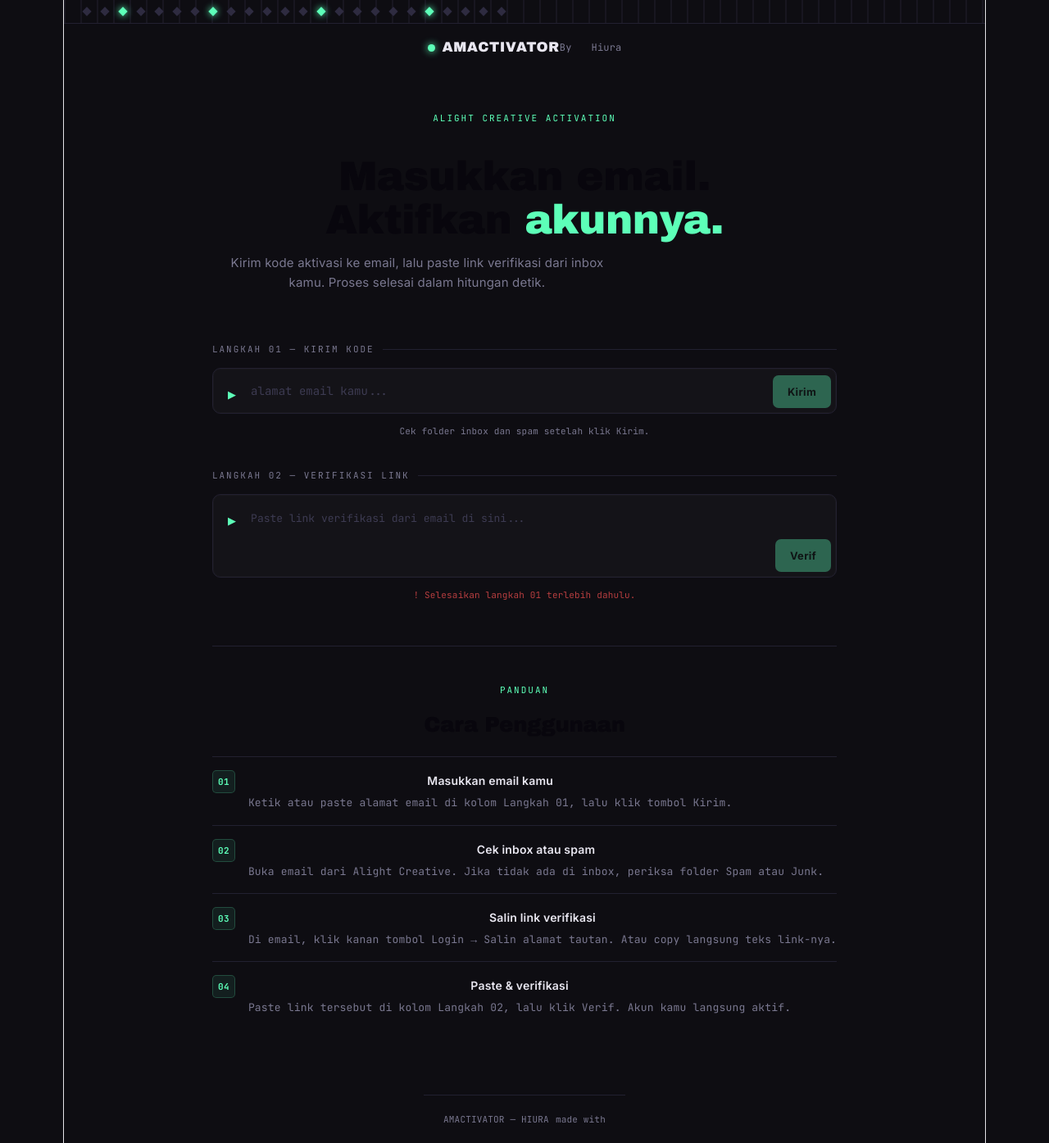
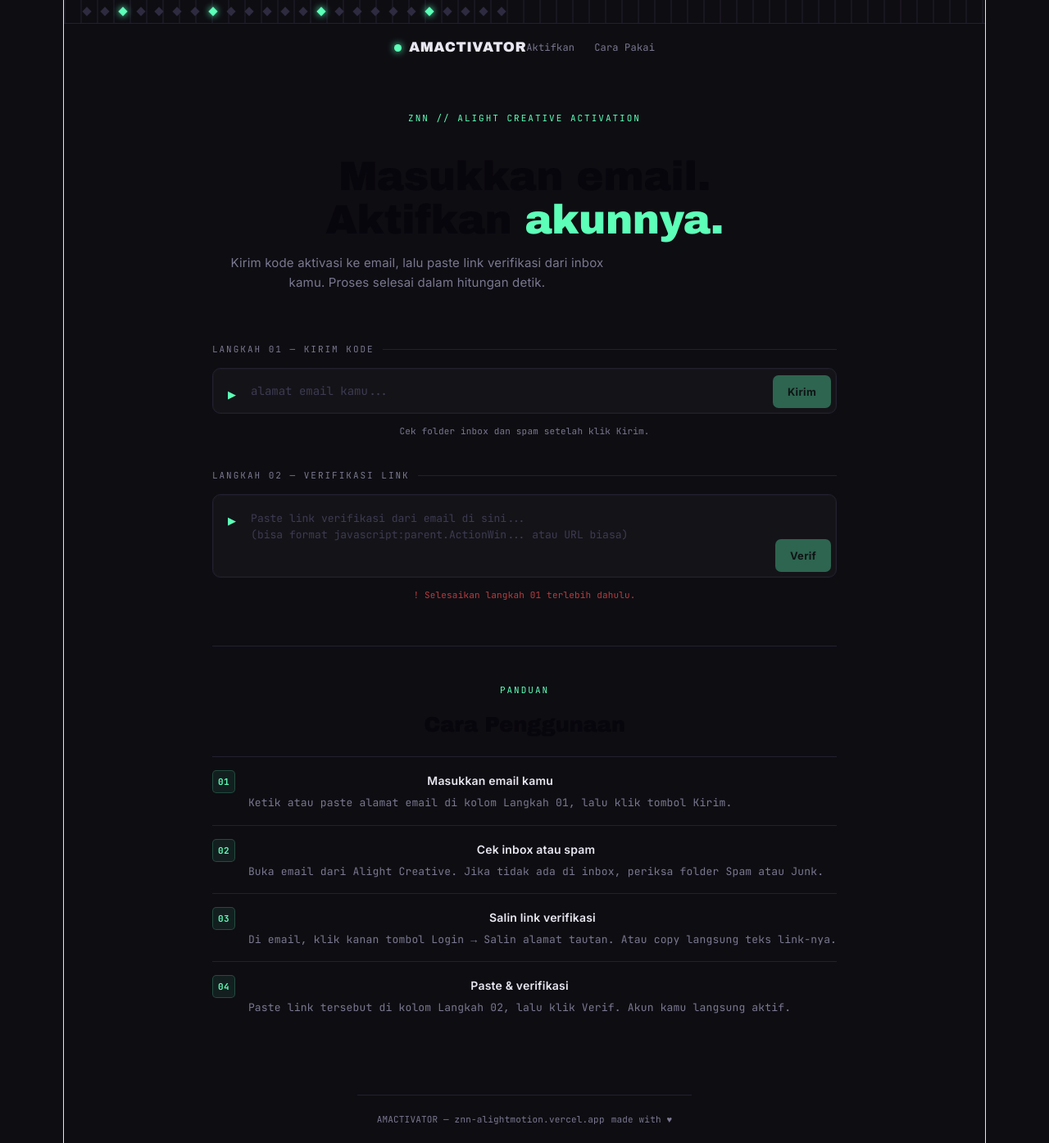
Before and after one commit to HiuraKiyowoo/AlightMotion, a React (Vite) app: page / in a window 1280 px wide. Shown: the whole page at 82% size. Built offline with nearby package versions, Linux system fonts and the light colour scheme.

Commit message:
Update App.jsx

```diff
--- a/src/App.jsx
+++ b/src/App.jsx
@@ -25,16 +25,26 @@
   const [verifResult, setVerifResult] = useState(null);
   const [sent, setSent] = useState(false);
 
+  async function safePost(url, payload) {
+    const res  = await fetch(url, {
+      method: "POST",
+      headers: { "content-type": "application/json" },
+      body: JSON.stringify(payload),
+    });
+    const text = await res.text();
+    try {
+      return JSON.parse(text);
+    } catch {
+      // API returned non-JSON (HTML error page, plain text, etc.)
+      return { status: false, message: text.slice(0, 200) || `HTTP ${res.status}` };
+    }
+  }
+
   async function handleSend() {
     if (!email.trim()) return;
     setSending(true); setSendResult(null);
     try {
-      const res  = await fetch(SEND_URL, {
-        method: "POST",
-        headers: { "content-type": "application/json" },
-        body: JSON.stringify({ email: email.trim() }),
-      });
-      const data = await res.json();
+      const data = await safePost(SEND_URL, { email: email.trim() });
       setSendResult({ ok: data.status, msg: data.message });
       if (data.status) setSent(true);
     } catch (e) {
@@ -48,12 +58,7 @@
     setVerifying(true); setVerifResult(null);
     try {
       const decoded = extractLink(link.trim());
-      const res  = await fetch(VERIFY_URL, {
-        method: "POST",
-        headers: { "content-type": "application/json" },
-        body: JSON.stringify({ email: email.trim(), link: decoded }),
-      });
-      const data = await res.json();
+      const data = await safePost(VERIFY_URL, { email: email.trim(), link: decoded });
       setVerifResult({ ok: data.status, msg: data.message });
     } catch (e) {
       setVerifResult({ ok: false, msg: e.message });
@@ -225,8 +230,8 @@
           AMACTIVATOR
         </div>
         <nav style={{ display: "flex", gap: 24 }}>
-          <a href="#aktifkan" style={S.navLink}>By</a>
-          <a href="#cara-pakai" style={S.navLink}>Hiura</a>
+          <a href="#aktifkan" style={S.navLink}>Aktifkan</a>
+          <a href="#cara-pakai" style={S.navLink}>Cara Pakai</a>
         </nav>
       </header>
 
@@ -234,7 +239,7 @@
 
         {/* Hero */}
         <section style={S.hero} id="aktifkan">
-          <div style={S.eyebrow}>alight creative activation</div>
+          <div style={S.eyebrow}>ZNN // alight creative activation</div>
           <h1 style={S.h1}>
             Masukkan email.<br />
             Aktifkan <span style={{ color: "var(--mint)" }}>akunnya.</span>
@@ -283,7 +288,7 @@
           <div className="slot">
             <div className="slot-icon">▶</div>
             <textarea
-              placeholder={"Paste link verifikasi dari email di sini..."}
+              placeholder={"Paste link verifikasi dari email di sini...\n(bisa format javascript:parent.ActionWin... atau URL biasa)"}
               value={link}
               onChange={e => setLink(e.target.value)}
             />
@@ -349,8 +354,8 @@
       </main>
 
       <footer style={S.footer}>
-        <span>AMACTIVATOR — HIURA</span>
-        <span style={{ color: "var(--dim)" }}>made with</span>
+        <span>AMACTIVATOR — znn-alightmotion.vercel.app</span>
+        <span style={{ color: "var(--dim)" }}>made with ♥</span>
       </footer>
     </>
   );
```
